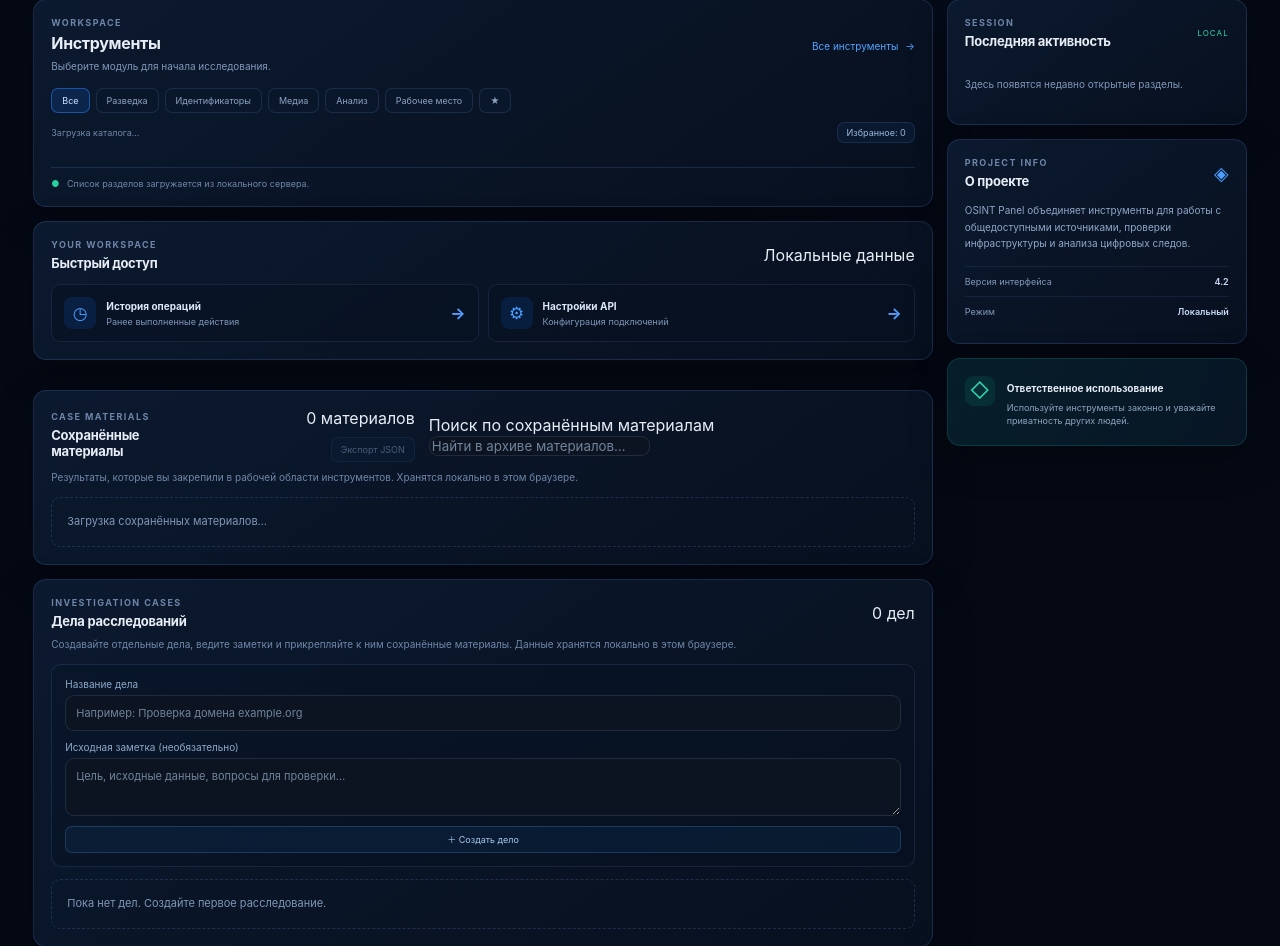
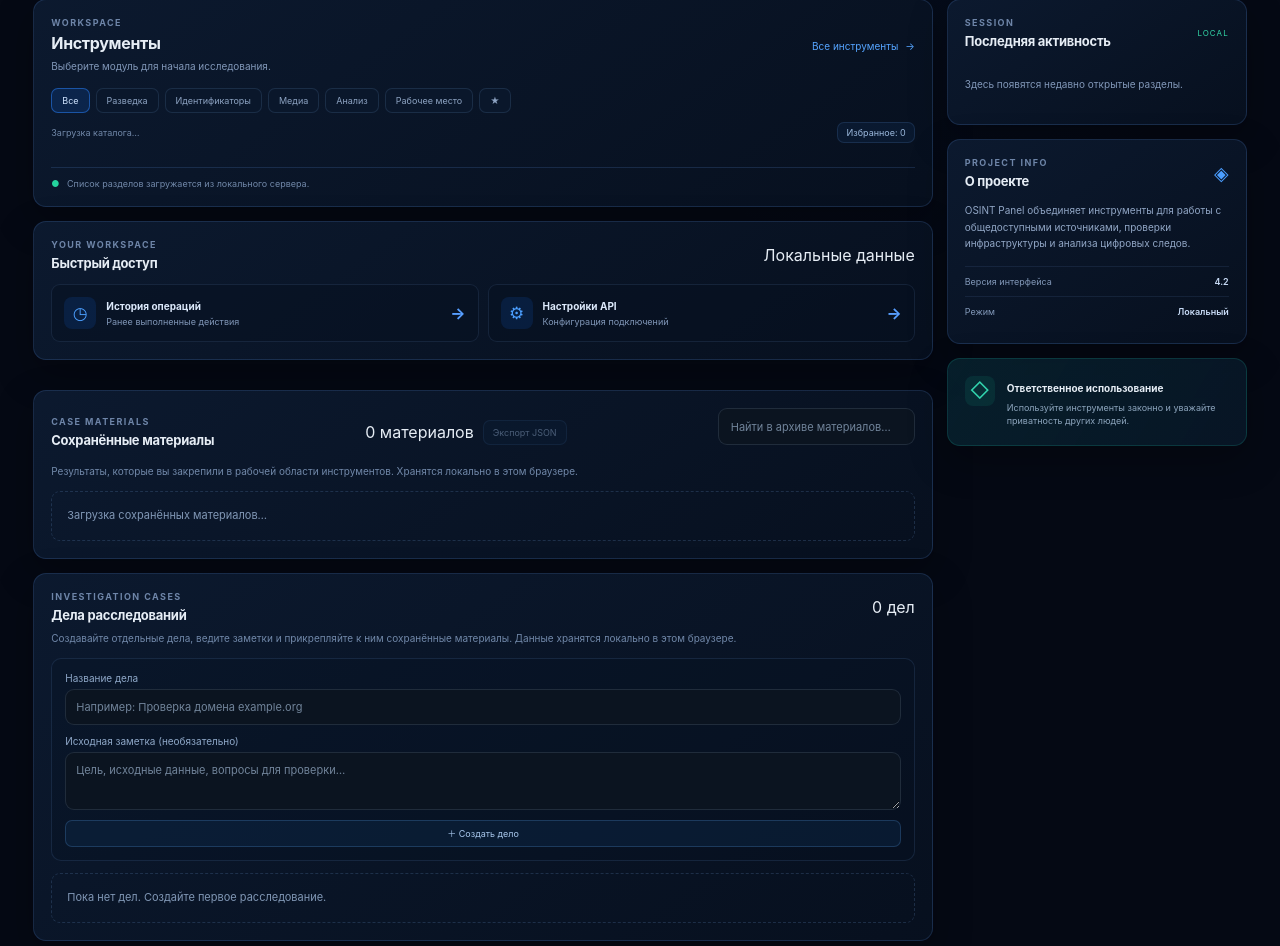
Before and after one commit to ERRORoX/OSINT, a Flask app: page / in a window 1280 px wide. Shown: the part 567-1513 px from the top of the page. Run offline with Flask 3, Linux system fonts and the light colour scheme.

Commit message:
Style homepage saved-material search

```diff
--- a/static/css/hub-only.css
+++ b/static/css/hub-only.css
@@ -353,3 +353,10 @@ body.dashboard-page{margin:0!important;min-height:100vh;background:radial-gradie
 .case-attached-list{display:flex;gap:6px;flex-wrap:wrap;margin:9px 0 0;padding:0;list-style:none}
 .case-attached-list li{padding:4px 7px;border:1px solid rgba(76,132,190,.2);border-radius:5px;color:#a9c5e6;font-size:9px;overflow-wrap:anywhere}
 @media(max-width:640px){.case-project-card-head{flex-direction:column}.case-project-delete{align-self:flex-start}}
+
+/* Homepage archive search — 4.2.15 */
+.saved-materials-search{display:block;margin:0 0 11px}
+.saved-materials-search input{display:block;width:100%;min-height:37px;padding:0 12px;border:1px solid rgba(88,132,183,.25);border-radius:8px;background:rgba(5,15,29,.72);color:#dceaff;font:inherit;font-size:11px;outline:none;transition:border-color .18s,box-shadow .18s}
+.saved-materials-search input::placeholder{color:#647d9f}
+.saved-materials-search input:focus{border-color:#3989e8;box-shadow:0 0 0 3px rgba(57,137,232,.12)}
+.sr-only{position:absolute;width:1px;height:1px;padding:0;margin:-1px;overflow:hidden;clip:rect(0,0,0,0);white-space:nowrap;border:0}
```
